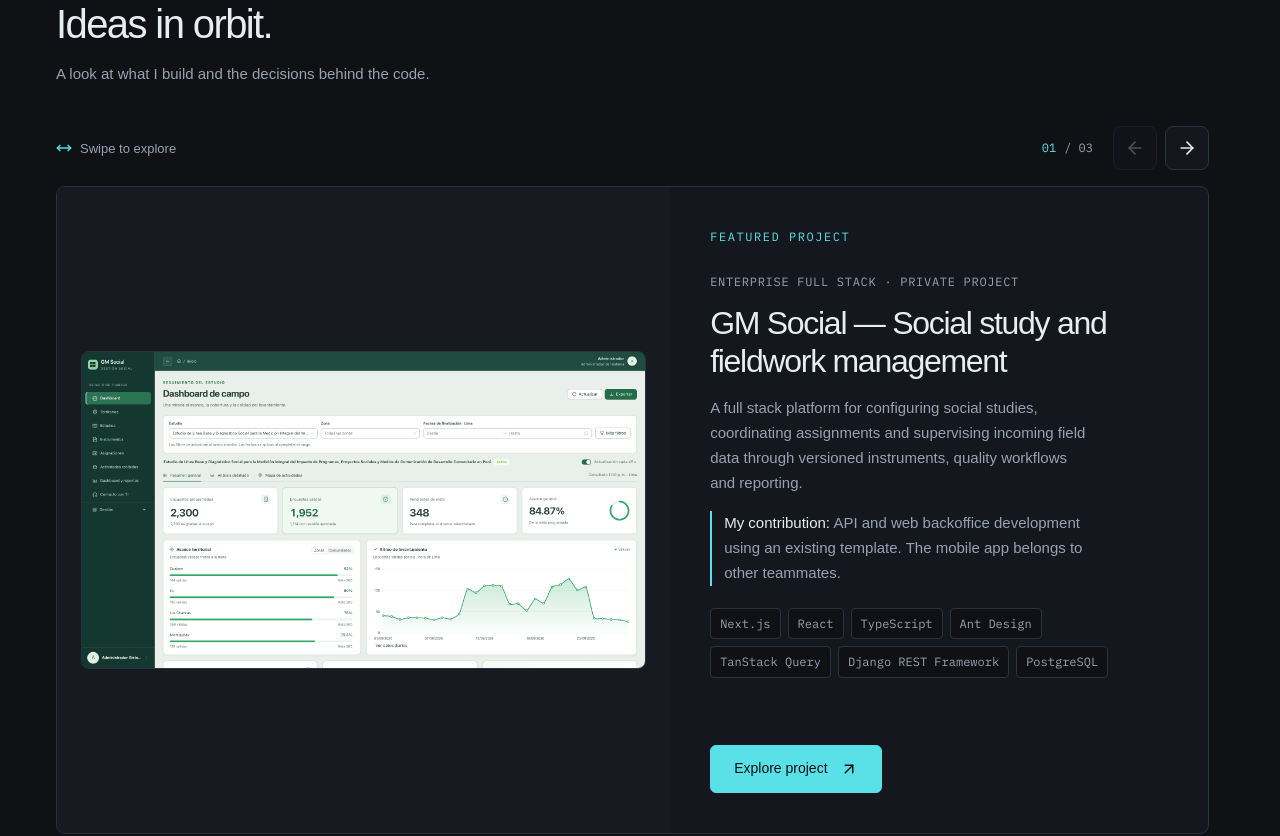
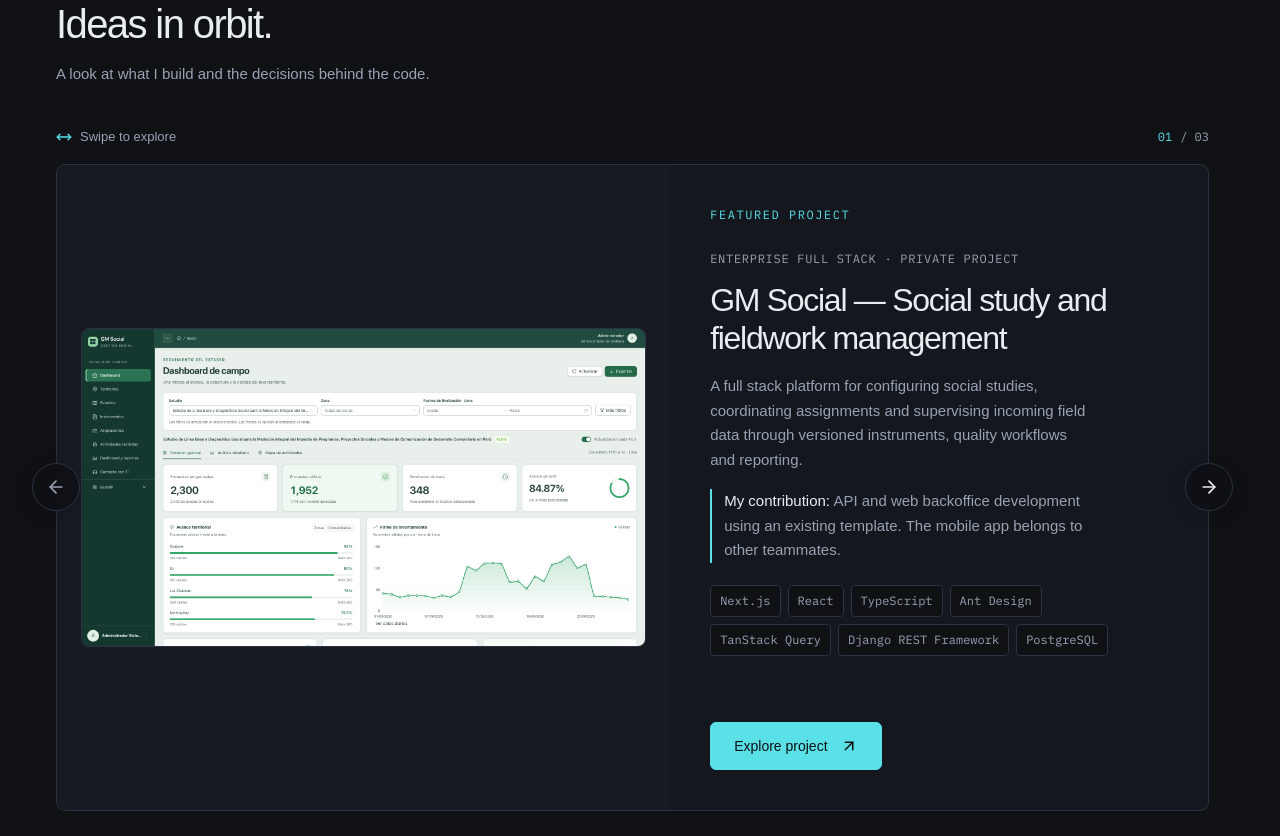
Before and after one commit to jeampieer/portfolio, a Next.js app: page /en in a window 1280 px wide. Shown: the part 1000-1836 px from the top of the page. Built offline with nearby package versions, Linux system fonts and the light colour scheme; no server answers.

Commit message:
feat: float carousel arrows over project card edges

```diff
--- a/src/app/globals.css
+++ b/src/app/globals.css
@@ -1071,23 +1071,33 @@
     flex-shrink: 0;
     color: var(--accent);
 }
+.project-carousel-stage {
+    position: relative;
+    display: grid;
+    isolation: isolate;
+}
 .project-carousel-controls {
-    display: flex;
-    align-items: center;
-    gap: 8px;
+    position: absolute;
+    inset: 0 0 20px;
+    z-index: 4;
+    display: flex;
+    align-items: center;
+    justify-content: space-between;
+    pointer-events: none;
 }
 .project-carousel-controls,
+.project-carousel-count,
 .project-carousel-pagination {
     visibility: hidden;
 }
 .project-carousel[data-ready="true"] .project-carousel-controls,
+.project-carousel[data-ready="true"] .project-carousel-count,
 .project-carousel[data-ready="true"] .project-carousel-pagination {
     visibility: visible;
 }
 .project-carousel-count {
     display: flex;
     gap: 8px;
-    margin-right: 12px;
     font-size: 12px;
     white-space: nowrap;
     color: var(--text-secondary);
@@ -1098,25 +1108,38 @@
 .project-carousel-arrow {
     display: grid;
     place-items: center;
-    width: 44px;
-    height: 44px;
+    width: 48px;
+    height: 48px;
     flex-shrink: 0;
     border: 1px solid var(--border);
-    border-radius: 8px;
-    background: var(--card-bg);
+    border-radius: 50%;
+    background: color-mix(in srgb, var(--bg-primary) 88%, transparent);
+    backdrop-filter: blur(8px);
+    box-shadow: 0 4px 16px color-mix(in srgb, var(--bg-primary) 24%, transparent);
     color: var(--text-primary);
     cursor: pointer;
+    pointer-events: auto;
     transition:
         border-color var(--motion-fast),
-        background var(--motion-fast);
+        background var(--motion-fast),
+        color var(--motion-fast);
+}
+.project-carousel-previous {
+    transform: translateX(-50%);
+}
+.project-carousel-next {
+    transform: translateX(50%);
+}
+.project-carousel-arrow:focus-visible {
+    outline-offset: -4px;
 }
 .project-carousel-arrow:hover:not([aria-disabled="true"]) {
     border-color: var(--accent);
-    background: var(--glow);
+    background: var(--surface);
+    color: var(--accent);
 }
 .project-carousel-arrow[aria-disabled="true"] {
     color: var(--text-secondary);
-    opacity: 0.45;
     cursor: default;
 }
 .project-list {
@@ -2494,11 +2517,20 @@ input[type="range"] {
         font-size: 12px;
     }
     .project-carousel-count {
-        margin-right: 0;
         gap: 4px;
     }
+    .project-carousel-arrow {
+        width: 44px;
+        height: 44px;
+    }
+    .project-carousel-previous {
+        transform: translateX(-16px);
+    }
+    .project-carousel-next {
+        transform: translateX(16px);
+    }
     .project-carousel .project-info {
-        padding: 24px;
+        padding: 24px 32px;
     }
     .project-info h3 {
         font-size: 28px;
--- a/src/features/portfolio/components/ProjectCarousel.tsx
+++ b/src/features/portfolio/components/ProjectCarousel.tsx
@@ -99,14 +99,16 @@ export function ProjectCarousel({
                     <MoveHorizontal size={16} aria-hidden="true" />
                     {labels.hint}
                 </p>
-                <div className="project-carousel-controls" inert={!ready} aria-hidden={!ready}>
                 <p className="project-carousel-count mono" aria-hidden="true">
                     <span>{String(active + 1).padStart(2, "0")}</span>
                     <span>/ {String(items.length).padStart(2, "0")}</span>
                 </p>
+            </div>
+            <div className="project-carousel-stage">
+                <div className="project-carousel-controls" inert={!ready} aria-hidden={!ready}>
                     <button
                         type="button"
-                        className="project-carousel-arrow"
+                        className="project-carousel-arrow project-carousel-previous"
                         aria-label={labels.previous}
                         aria-controls="project-carousel-track"
                         aria-disabled={active === 0}
@@ -116,7 +118,7 @@ export function ProjectCarousel({
                     </button>
                     <button
                         type="button"
-                        className="project-carousel-arrow"
+                        className="project-carousel-arrow project-carousel-next"
                         aria-label={labels.next}
                         aria-controls="project-carousel-track"
                         aria-disabled={active === items.length - 1}
@@ -124,7 +126,6 @@ export function ProjectCarousel({
                     >
                         <ArrowRight size={20} aria-hidden="true" />
                     </button>
-                </div>
                 </div>
                 <div
                     ref={trackRef}
@@ -171,6 +172,7 @@ export function ProjectCarousel({
                         </div>
                     ))}
                 </div>
+            </div>
             <div
                 className="project-carousel-pagination"
                 role="group"
```
Also changed, not shown: 9 other files (tests, documents, lock files or other folders). Lines whose indentation alone changed are shown as unchanged.
